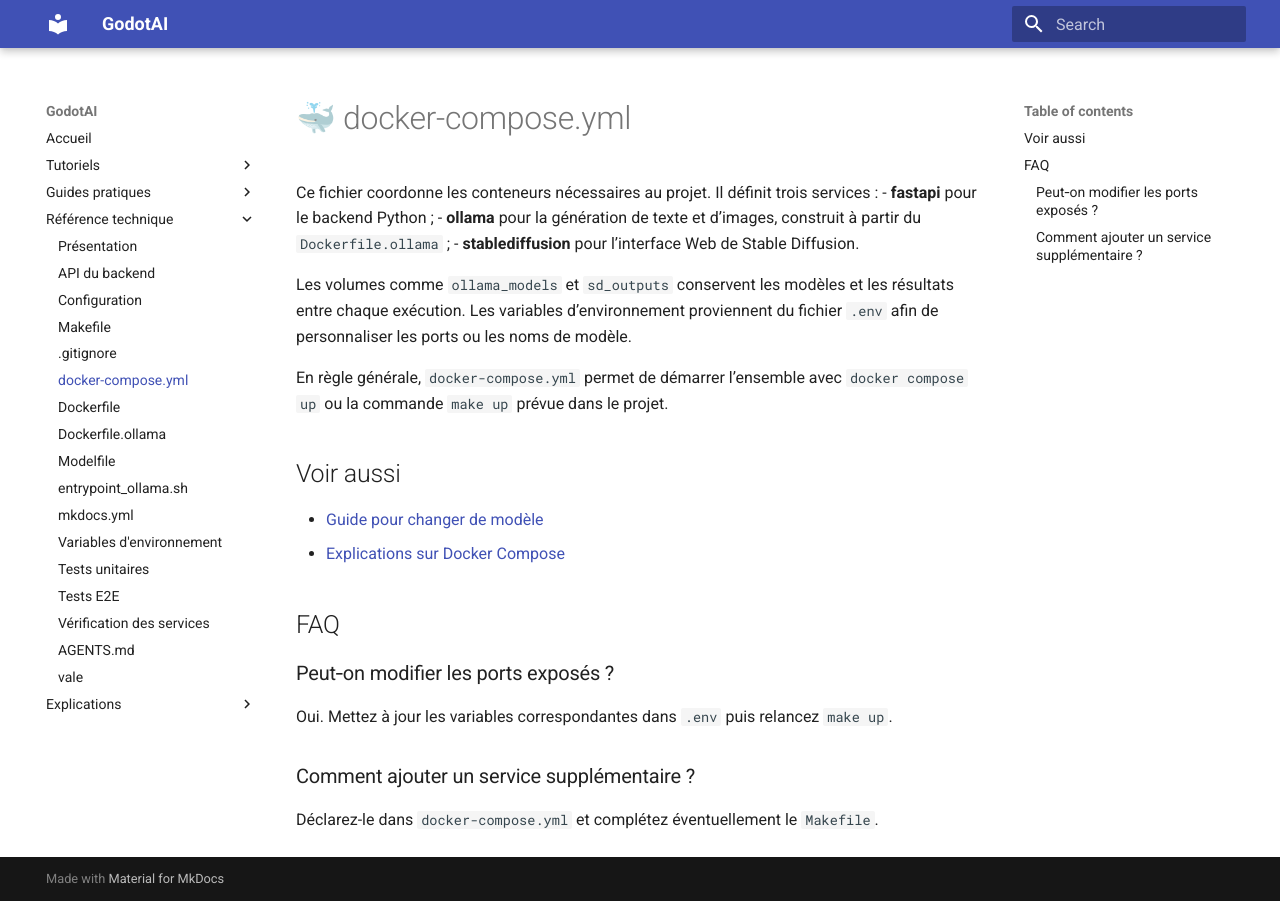
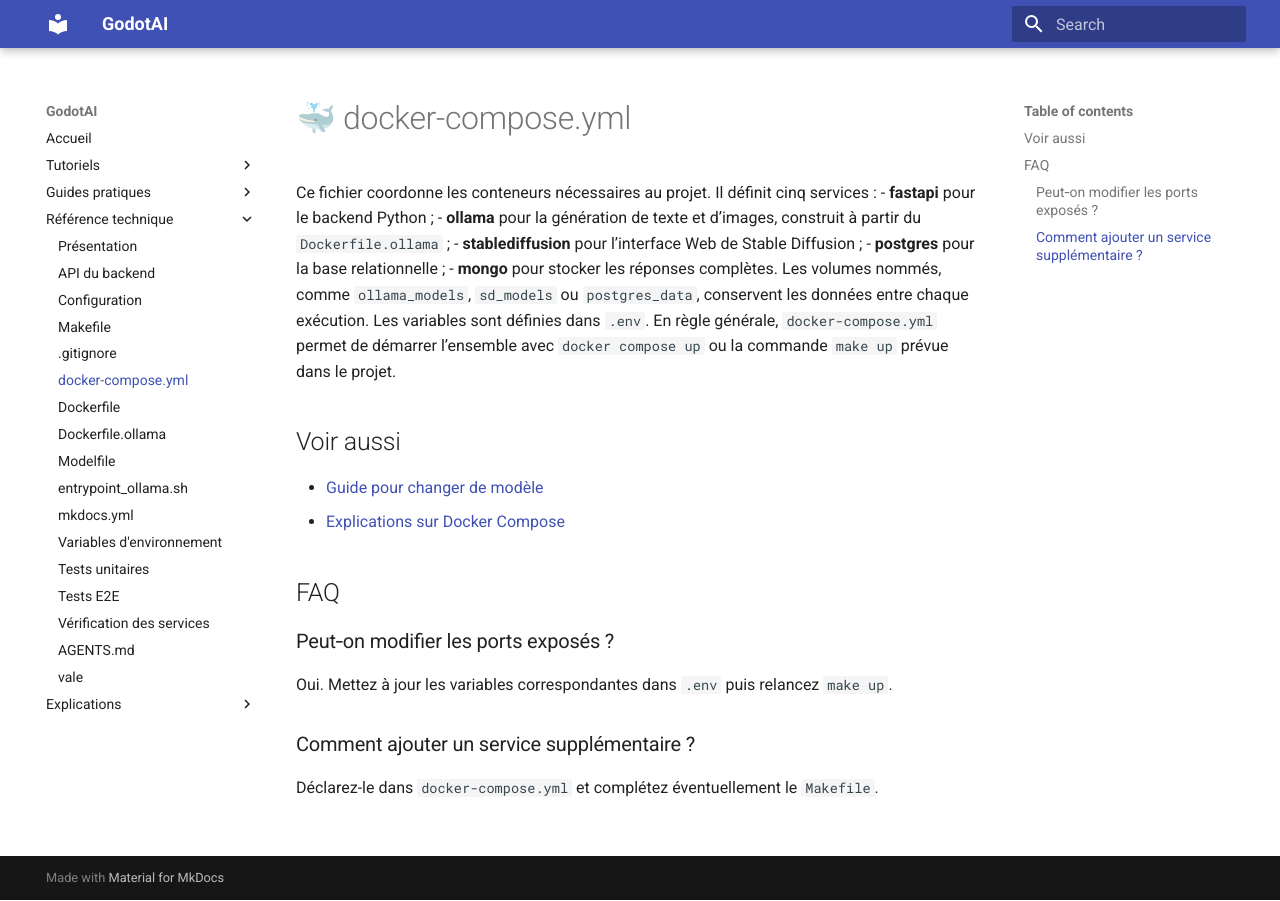
Before and after one commit to EZPK/GodotAI, an MkDocs documentation site: the page built from docs/reference/docker-compose-yml.md, in a window 1280 px wide. Built offline with MkDocs 1.6.1 and Material for MkDocs 9.7.7, drawn with Linux system fonts in a browser that asks for light colours.

Commit message:
Fix docs to match current repo

```diff
--- a/docs/reference/docker-compose-yml.md
+++ b/docs/reference/docker-compose-yml.md
@@ -1,12 +1,12 @@
 # 🐳 docker-compose.yml
 
-Ce fichier coordonne les conteneurs nécessaires au projet. Il définit trois services :
+Ce fichier coordonne les conteneurs nécessaires au projet. Il définit cinq services :
 - **fastapi** pour le backend Python ;
 - **ollama** pour la génération de texte et d’images, construit à partir du `Dockerfile.ollama` ;
-- **stablediffusion** pour l’interface Web de Stable Diffusion.
-
-Les volumes comme `ollama_models` et `sd_outputs` conservent les modèles et les résultats entre chaque exécution. Les variables d’environnement proviennent du fichier `.env` afin de personnaliser les ports ou les noms de modèle.
-
+- **stablediffusion** pour l’interface Web de Stable Diffusion ;
+- **postgres** pour la base relationnelle ;
+- **mongo** pour stocker les réponses complètes.
+Les volumes nommés, comme `ollama_models`, `sd_models` ou `postgres_data`, conservent les données entre chaque exécution. Les variables sont définies dans `.env`.
 En règle générale, `docker-compose.yml` permet de démarrer l’ensemble avec `docker compose up` ou la commande `make up` prévue dans le projet.
 
 ## Voir aussi
```
Also changed, not shown: docs/explications/godot.md (+1 -1 lines), docs/explications/ollama.md (+1 -5 lines), docs/guides/configurer-env.md (+1 -1 lines), docs/reference/entrypoint-ollama.md (+1 -2 lines), docs/tutoriels/premiers-pas.md (+1 -1 lines).
